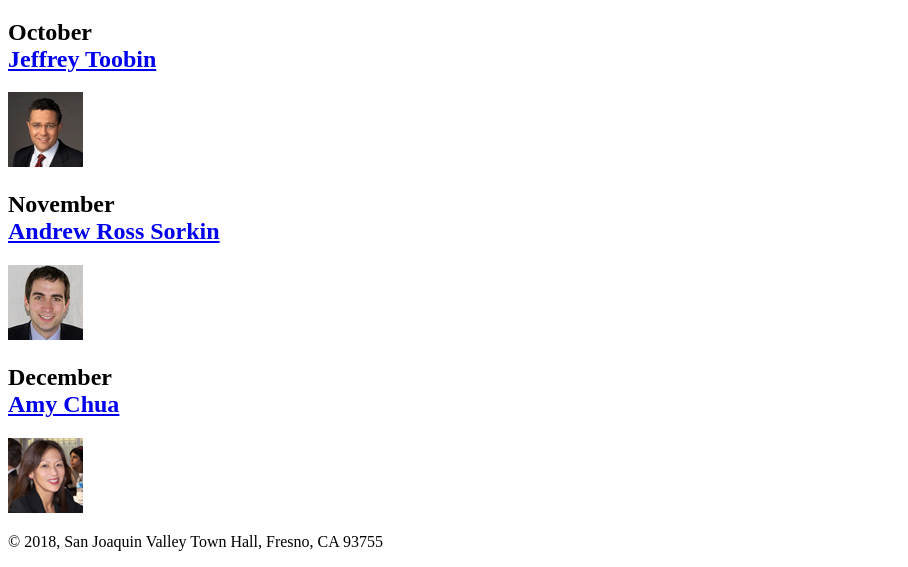
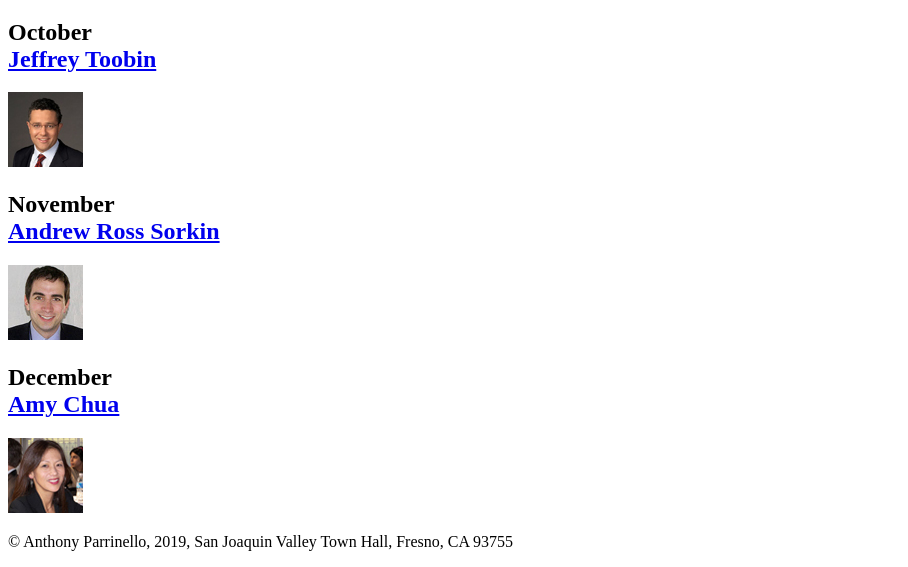
Before and after one commit to ap2437/A08, a plain HTML site: page index.html in a window 1280 px wide. Shown: the part 538-1105 px from the top of the page, without its empty margins (0-908 px from the left). Drawn offline with Linux system fonts and the light colour scheme.

Commit message:
updated copyright info

```diff
--- a/index.html
+++ b/index.html
@@ -38,7 +38,7 @@
 
 </main>
 <footer>
-    <p>&copy; 2018, San Joaquin Valley Town Hall, Fresno, CA 93755</p>
+    <p>&copy; Anthony Parrinello, 2019, San Joaquin Valley Town Hall, Fresno, CA 93755</p>
 </footer>
 </body>
 </html>
```
